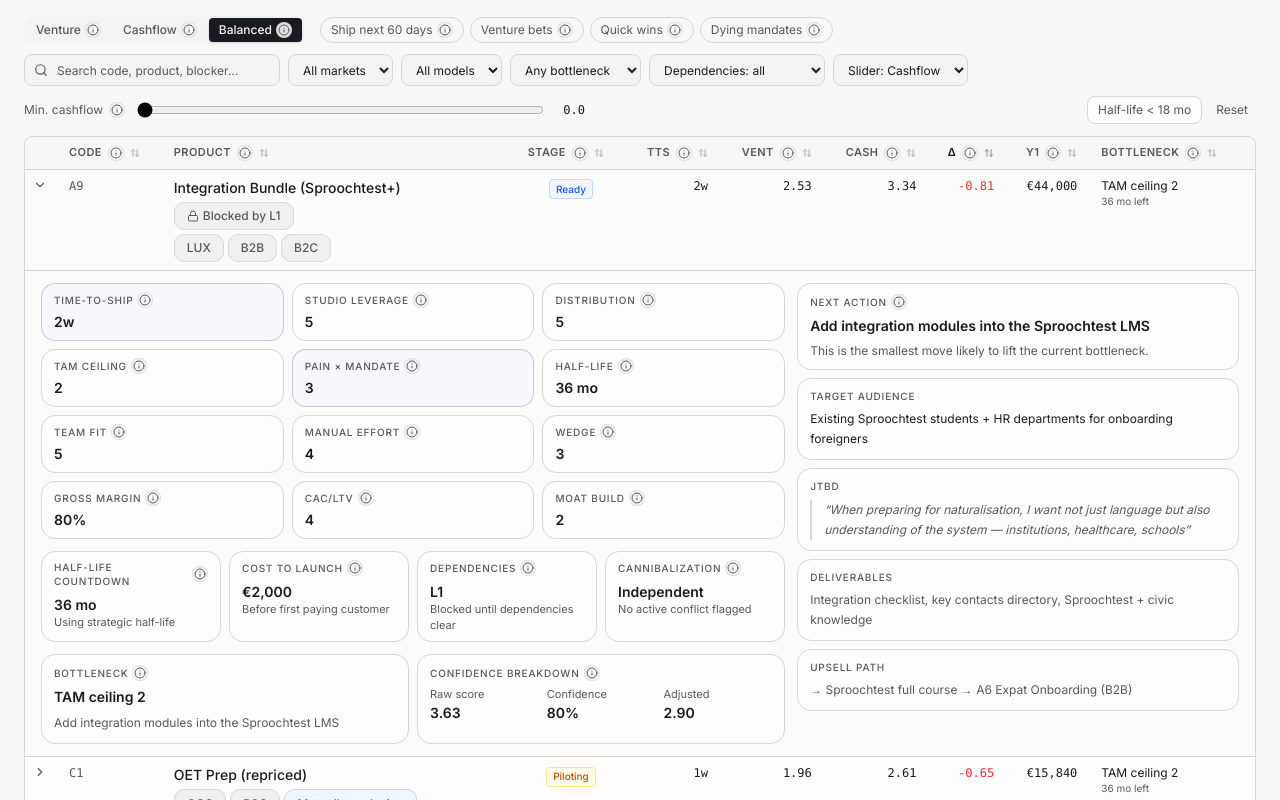
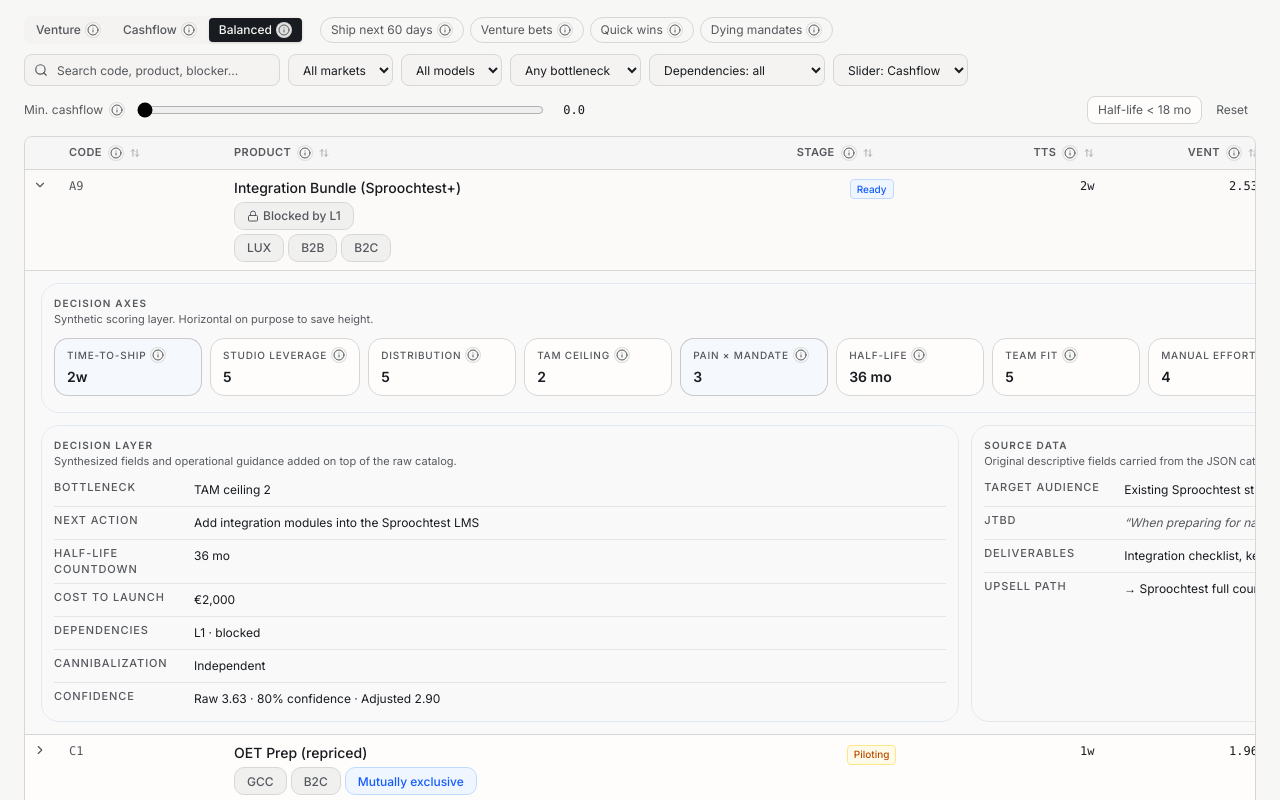
Before and after one commit to Gray576/educateme-map-atlas, a Next.js app: page / in a window 1280 px wide. Both pictures are taken after a click on the element 640 px from the left and 220 px from the top of the page. Shown: the top 800 px of the page. Built offline with nearby package versions, Linux system fonts and the light colour scheme.

Commit message:
Simplify expanded product details

```diff
--- a/src/components/ProductDetail.tsx
+++ b/src/components/ProductDetail.tsx
@@ -48,7 +48,7 @@
   return (
     <div
       className={cn(
-        "rounded-xl border border-border bg-card px-3 py-2",
+        "min-w-[148px] rounded-xl border border-border bg-card px-3 py-2",
         accent && "border-primary/20 bg-blue-50/40"
       )}
     >
@@ -64,24 +64,56 @@
   );
 }
 
-function DetailCard({
+function SectionShell({
   title,
-  description,
+  subtitle,
+  tone,
   children,
-  compact = false,
 }: {
   title: string;
-  description?: string;
+  subtitle: string;
+  tone: "source" | "derived";
   children: ReactNode;
-  compact?: boolean;
 }) {
   return (
-    <div className={cn("rounded-xl border border-border bg-card px-3 py-2.5", compact && "px-3 py-2")}>
-      <p className="flex items-center gap-1 text-[10px] font-medium uppercase tracking-[0.08em] text-muted-foreground">
-        <span>{title}</span>
-        {description ? <InfoHint label={title} description={description} /> : null}
+    <section
+      className={cn(
+        "rounded-2xl border px-3 py-3",
+        tone === "source" && "border-stone-200 bg-stone-50/35",
+        tone === "derived" && "border-slate-200 bg-slate-50/45"
+      )}
+    >
+      <div className="mb-2.5 flex items-baseline justify-between gap-3">
+        <div>
+          <p className="text-[10px] font-semibold uppercase tracking-[0.12em] text-muted-foreground">
+            {title}
           </p>
-      <div className="mt-1.5">{children}</div>
+          <p className="mt-0.5 text-[11px] text-muted-foreground">{subtitle}</p>
+        </div>
+      </div>
+      {children}
+    </section>
+  );
+}
+
+function PairList({
+  items,
+}: {
+  items: Array<{ label: string; value: ReactNode }>;
+}) {
+  return (
+    <div className="grid gap-1.5">
+      {items.map((item) => (
+        <div
+          key={item.label}
+          className="grid gap-1 border-b border-border/60 pb-1.5 last:border-b-0 last:pb-0 md:grid-cols-[136px_minmax(0,1fr)]"
+        >
+          <div className="text-[11px] font-medium uppercase tracking-[0.08em] text-muted-foreground">
+            {item.label}
+          </div>
+          <div className="text-[12px] leading-5 text-foreground">{item.value}</div>
+        </div>
+      ))}
     </div>
   );
 }
@@ -91,9 +123,14 @@
 
   return (
     <div className="border-t border-border bg-muted/10 px-4 py-3">
-      <div className="grid gap-3 xl:grid-cols-[1.6fr_0.95fr]">
       <div className="space-y-3">
-          <div className="grid gap-2 md:grid-cols-2 xl:grid-cols-3">
+        <SectionShell
+          title="Decision axes"
+          subtitle="Synthetic scoring layer. Horizontal on purpose to save height."
+          tone="derived"
+        >
+          <div className="-mx-1 overflow-x-auto pb-1">
+            <div className="flex min-w-max gap-2 px-1">
               {PRIMARY_AXES.map((axis) => (
                 <AxisCard
                   key={axis}
@@ -138,114 +175,84 @@
                 />
               ))}
             </div>
+          </div>
+        </SectionShell>
 
-          <div className="grid gap-2 md:grid-cols-2 xl:grid-cols-4">
-            <DetailCard
-              title="Half-life countdown"
-              description="Operational countdown for expiring mandates or short-lived tailwinds. Creates urgency to decide now."
-              compact
+        <div className="grid gap-3 xl:grid-cols-[1.05fr_1.1fr]">
+          <SectionShell
+            title="Decision layer"
+            subtitle="Synthesized fields and operational guidance added on top of the raw catalog."
+            tone="derived"
           >
-              <p className="text-sm font-semibold text-foreground">{product.urgencyLabel}</p>
-              <p className="text-[11px] text-muted-foreground">
-                {product.deadline ? `Deadline ${product.deadline}` : "Using strategic half-life"}
-              </p>
-            </DetailCard>
-            <DetailCard
-              title="Cost to launch"
-              description="Cash required before the first paying customer. Separate from manual effort."
-              compact
+            <PairList
+              items={[
+                {
+                  label: "Bottleneck",
+                  value: `${product.bottleneck.label} ${product.bottleneck.value}`,
+                },
+                {
+                  label: "Next action",
+                  value: product.nextAction,
+                },
+                {
+                  label: "Half-life countdown",
+                  value: product.deadline
+                    ? `${product.urgencyLabel} · Deadline ${product.deadline}`
+                    : product.urgencyLabel,
+                },
+                {
+                  label: "Cost to launch",
+                  value: formatCurrency(product.costToLaunch),
+                },
+                {
+                  label: "Dependencies",
+                  value:
+                    product.dependencies.length > 0
+                      ? `${product.dependencies.join(", ")} · ${
+                          product.dependenciesResolved ? "ready to move" : "blocked"
+                        }`
+                      : "None",
+                },
+                {
+                  label: "Cannibalization",
+                  value: product.cannibalizationCluster ?? "Independent",
+                },
+                {
+                  label: "Confidence",
+                  value: `Raw ${formatScore(breakdown.raw)} · ${Math.round(
+                    product.confidence
+                  )}% confidence · Adjusted ${formatScore(breakdown.adjusted)}`,
+                },
+              ]}
+            />
+          </SectionShell>
+
+          <SectionShell
+            title="Source data"
+            subtitle="Original descriptive fields carried from the JSON catalog."
+            tone="source"
           >
-              <p className="text-sm font-semibold text-foreground">{formatCurrency(product.costToLaunch)}</p>
-              <p className="text-[11px] text-muted-foreground">Before first paying customer</p>
-            </DetailCard>
-            <DetailCard
-              title="Dependencies"
-              description="Upstream products or capabilities that must be in place first."
-              compact
-            >
-              <p className="text-sm font-semibold text-foreground">
-                {product.dependencies.length > 0 ? product.dependencies.join(", ") : "None"}
-              </p>
-              <p className="text-[11px] text-muted-foreground">
-                {product.dependenciesResolved ? "Ready to move" : "Blocked until dependencies clear"}
-              </p>
-            </DetailCard>
-            <DetailCard
-              title="Cannibalization"
-              description="Mutually exclusive or overlapping SKUs that can cannibalize the same buyer if launched together."
-              compact
-            >
-              <p className="text-sm font-semibold text-foreground">
-                {product.cannibalizationCluster ?? "Independent"}
-              </p>
-              <p className="text-[11px] text-muted-foreground">
-                {product.cannibalizationCluster
-                  ? "Do not launch this cluster all at once"
-                  : "No active conflict flagged"}
-              </p>
-            </DetailCard>
-          </div>
-
-          <div className="grid gap-2 lg:grid-cols-2">
-            <DetailCard
-              title="Bottleneck"
-              description="The minimum axis score. This is the fastest way to see what blocks progress."
-            >
-              <p className="text-sm font-semibold text-foreground">
-                {product.bottleneck.label} {product.bottleneck.value}
-              </p>
-              <p className="mt-1.5 text-[12px] leading-5 text-muted-foreground">{product.nextAction}</p>
-            </DetailCard>
-            <DetailCard
-              title="Confidence breakdown"
-              description="Confidence is a weight, not a separate decision axis. Raw score is multiplied by confidence to get the final score."
-            >
-              <div className="grid gap-2 md:grid-cols-3">
-                <div>
-                  <p className="text-[11px] text-muted-foreground">Raw score</p>
-                  <p className="text-sm font-semibold text-foreground">{formatScore(breakdown.raw)}</p>
-                </div>
-                <div>
-                  <p className="text-[11px] text-muted-foreground">Confidence</p>
-                  <p className="text-sm font-semibold text-foreground">{Math.round(product.confidence)}%</p>
-                </div>
-                <div>
-                  <p className="text-[11px] text-muted-foreground">Adjusted</p>
-                  <p className="text-sm font-semibold text-foreground">{formatScore(breakdown.adjusted)}</p>
-                </div>
-              </div>
-            </DetailCard>
-          </div>
-        </div>
-
-        <div className="space-y-2">
-          <DetailCard
-            title="Next action"
-            description="One atomic action that should raise the current bottleneck."
-          >
-            <p className="text-sm font-semibold leading-5 text-foreground">{product.nextAction}</p>
-            <p className="mt-1.5 text-[12px] text-muted-foreground">
-              This is the smallest move likely to lift the current bottleneck.
-            </p>
-          </DetailCard>
-
-          <DetailCard title="Target audience">
-            <p className="text-[12px] leading-5 text-foreground">{product.details.targetAudience}</p>
-          </DetailCard>
-
-          <DetailCard title="JTBD">
-            <blockquote className="border-l-2 border-border pl-3 text-[12px] italic leading-5 text-muted-foreground">
-              {product.details.jtbd}
-            </blockquote>
-          </DetailCard>
-
-          <DetailCard title="Deliverables">
-            <p className="text-[12px] leading-5 text-muted-foreground">{product.details.deliverables}</p>
-          </DetailCard>
-
-          <DetailCard title="Upsell path">
-            <p className="text-[12px] leading-5 text-muted-foreground">{product.upsell}</p>
-          </DetailCard>
+            <PairList
+              items={[
+                {
+                  label: "Target audience",
+                  value: product.details.targetAudience,
+                },
+                {
+                  label: "JTBD",
+                  value: <span className="italic text-muted-foreground">{product.details.jtbd}</span>,
+                },
+                {
+                  label: "Deliverables",
+                  value: product.details.deliverables,
+                },
+                {
+                  label: "Upsell path",
+                  value: product.upsell,
+                },
+              ]}
+            />
+          </SectionShell>
         </div>
       </div>
     </div>
```
Lines whose indentation alone changed are shown as unchanged.
